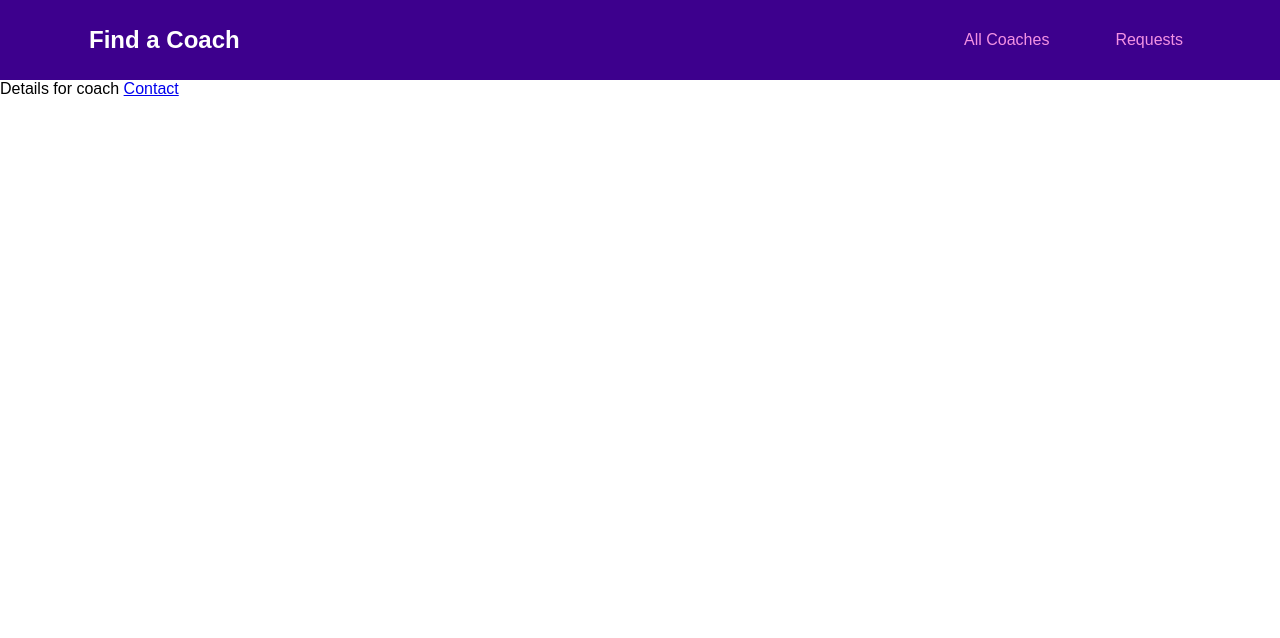
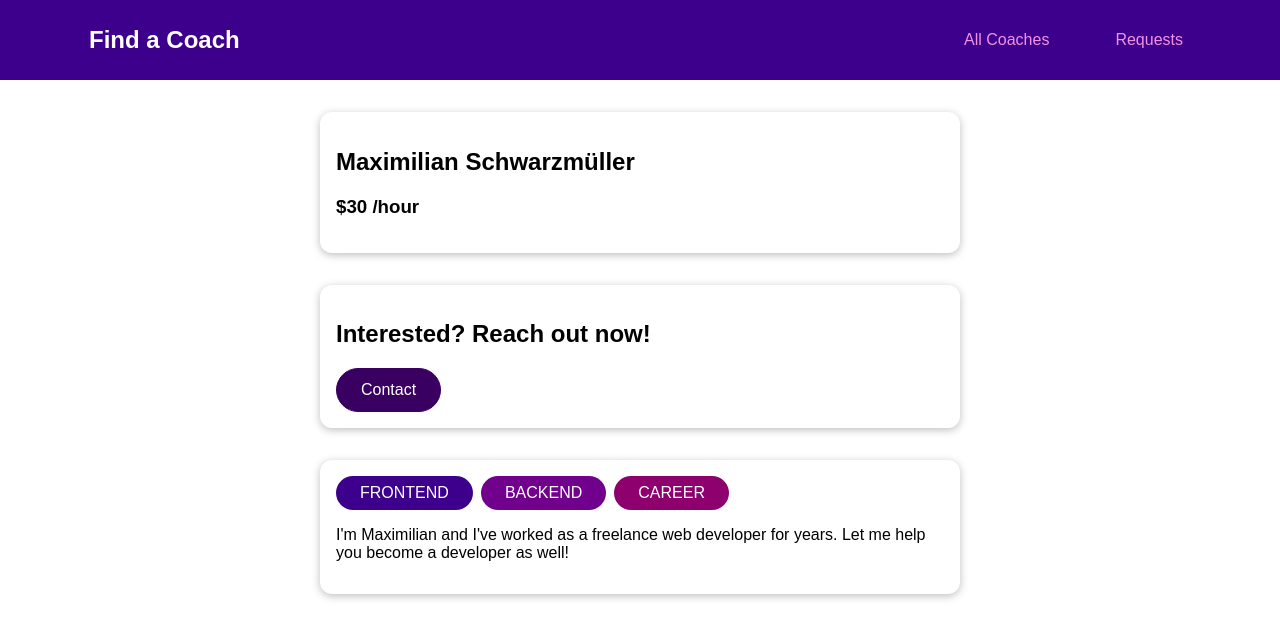
Before and after one commit to b3-bogusz/Find-Coach-vue, a Vue app: page /coaches/c1 in a window 1280 px wide. Shown: the top 638 px of the page. Built offline with nearby package versions, Linux system fonts and the light colour scheme.

Commit message:
add CoachDetail component

```diff
--- a/src/components/coaches/CoachItem.vue
+++ b/src/components/coaches/CoachItem.vue
@@ -6,7 +6,7 @@
       <BaseBadge v-for="area in areas" :key="area" :type="area" :title="area"></BaseBadge>
     </div>
     <div class="actions">
-      <BaseButton mode="outline" link :to="coachContactLink">Contact</BaseButton>
+      <BaseButton link :to="coachContactLink" mode="outline">Contact</BaseButton>
       <BaseButton link :to="coachDetailsLink">View details</BaseButton>
     </div>
   </li>
--- a/src/pages/coaches/CoachDetails.vue
+++ b/src/pages/coaches/CoachDetails.vue
@@ -1,14 +1,63 @@
 <template>
-  Details for coach
-  <router-view></router-view>
-  <router-link to="/coaches/c1/contact">
-    Contact
-  </router-link>
+  <section>
+    <BaseCard>
+      <h2>{{ fullName }}</h2>
+      <h3>${{ rate}} /hour</h3>
+    </BaseCard>
+  </section>
+  <section>
+    <BaseCard>
+      <header>
+        <h2>Interested? Reach out now!</h2>
+        <BaseButton link :to="contactLink">Contact</BaseButton>
+      </header>
+      <router-view></router-view>
+    </BaseCard>
+  </section>
+  <section>
+    <BaseCard>
+      <base-badge v-for="area in areas" :key="area" :type="area" :title="area"></base-badge>
+      <p>{{ description }}</p>
+    </BaseCard>
+  </section>
 </template>
 
 <script>
+import BaseCard from '../../components/ui/BaseCard';
+import BaseButton from '../../components/ui/BaseButton';
+import BaseBadge from '../../components/ui/BaseBadge';
 export default {
-
+  components: {
+    BaseBadge,
+    BaseButton,
+    BaseCard
+  },
+  props: ['id',],
+  data() {
+    return {
+      selectedCoach: null
+    }
+  },
+  computed: {
+    fullName() {
+      return this.selectedCoach.firstName + ' ' + this.selectedCoach.lastName;
+    },
+    contactLink() {
+      return this.$route.path + '/' + this.id + '/contact';
+    },
+    areas() {
+      return this.selectedCoach.areas;
+    },
+    rate() {
+      return this.selectedCoach.hourlyRate;
+    },
+    description() {
+      return this.selectedCoach.description;
+    }
+  },
+  created() {
+    this.selectedCoach = this.$store.getters['coaches/getCoachesList'].find(coach => coach.id === this.id)
+  }
 }
 </script>
 
--- a/src/router.js
+++ b/src/router.js
@@ -21,6 +21,7 @@ const router = createRouter({
         {
             path: '/coaches/:id',
             component: CoachDetails,
+            props: true,
             children: [
                 {
                     path: 'contact',
```
